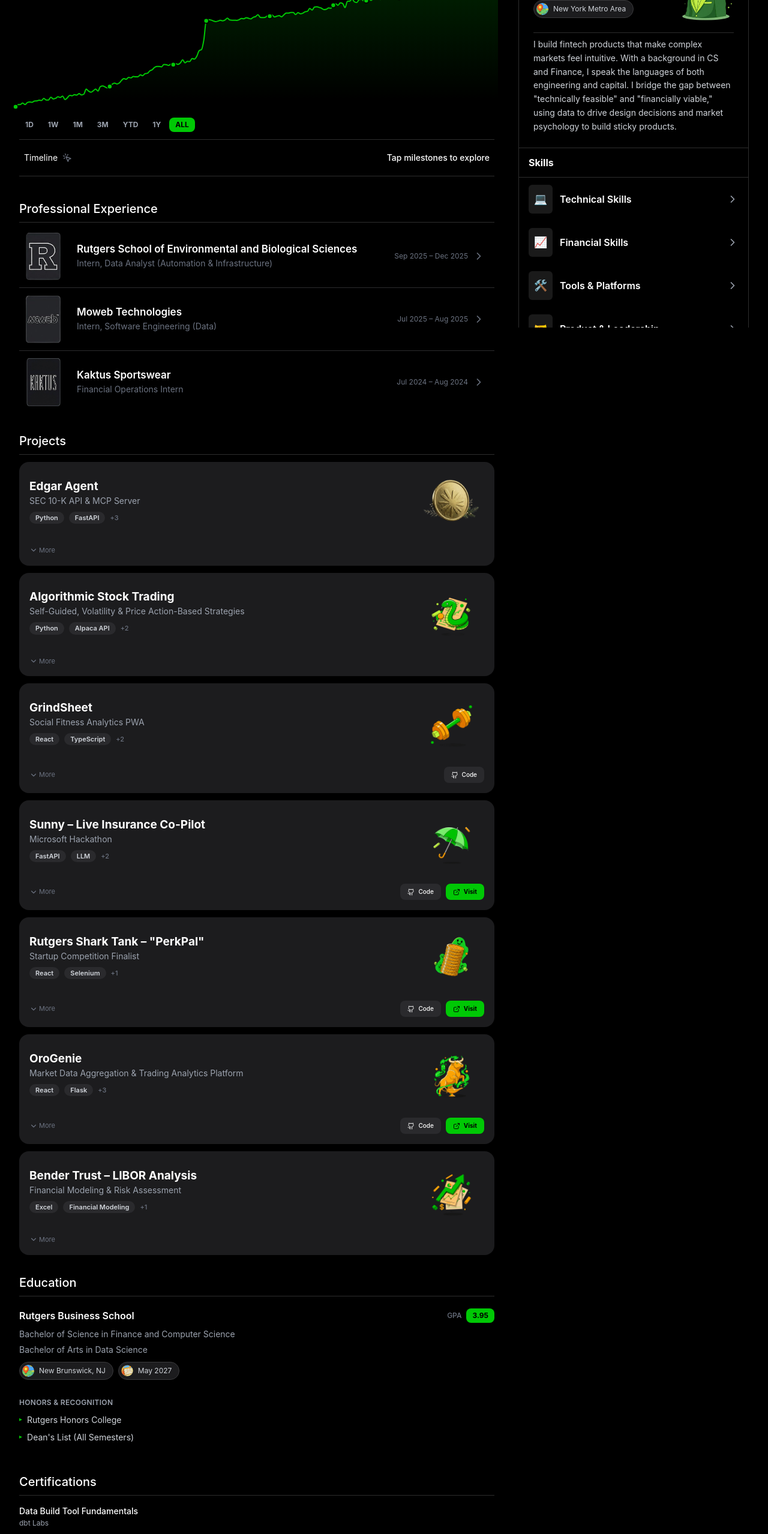
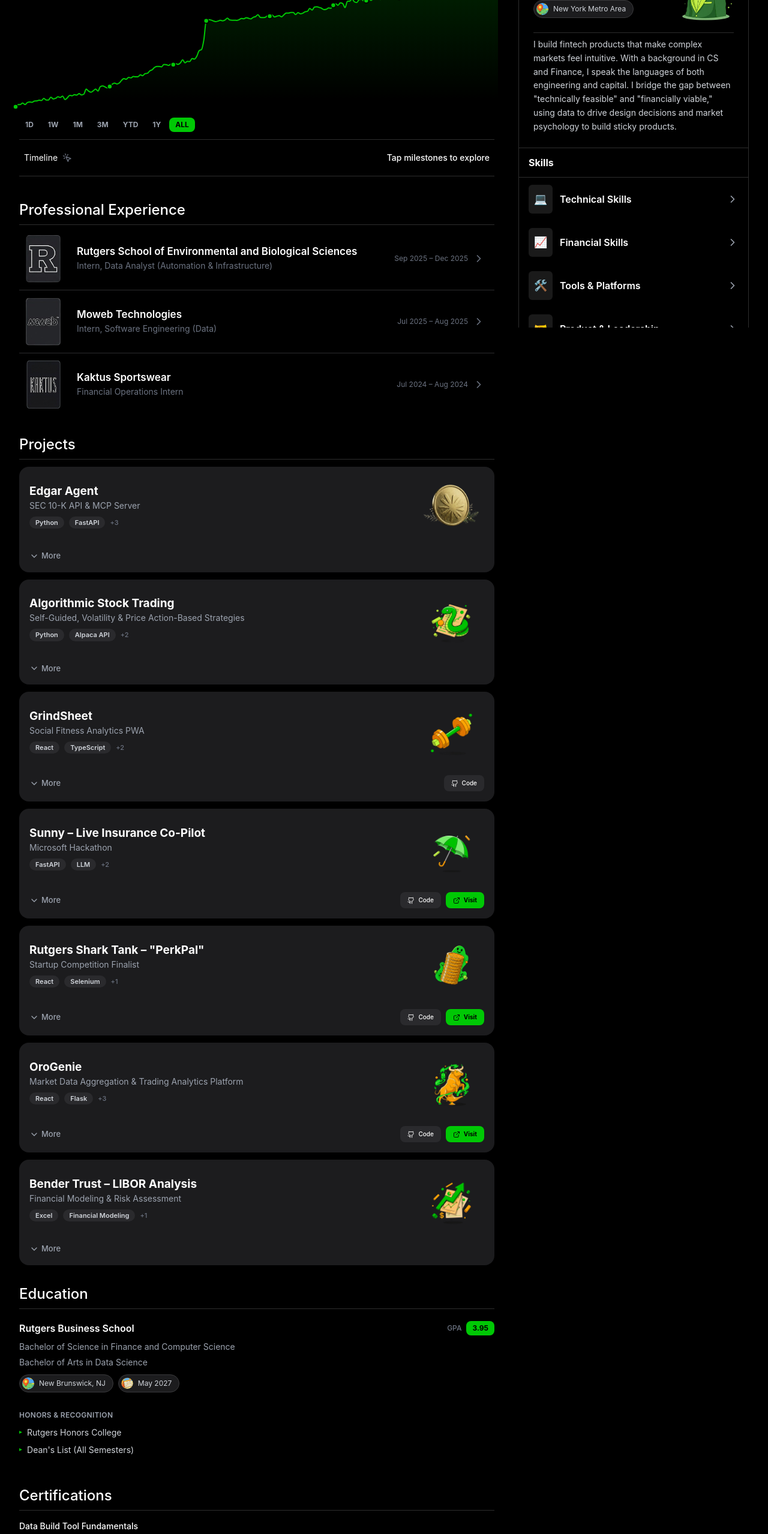
Before and after one commit to vp-27/portfolio, a React (Vite) app: page / in a window 1280 px wide. Shown: the part 234-2791 px from the top of the page at 60% size. Built offline with nearby package versions, Linux system fonts and the light colour scheme.

Commit message:
v4.1.5 - Font sizes

```diff
--- a/src/components/PortfolioSections.tsx
+++ b/src/components/PortfolioSections.tsx
@@ -38,7 +38,7 @@
       {/* Professional Experience Section */}
       <div data-section="experience">
         <div className="flex items-center">
-          <h2 className="text-2xl lg:text-xl font-medium text-left">Professional Experience</h2>
+          <h2 className="text-2xl font-medium text-left">Professional Experience</h2>
           <Link to="/experience" className="lg:hidden flex items-center">
             <ChevronRight className="w-5 h-5 text-gray-400" />
           </Link>
@@ -67,7 +67,7 @@
       {/* Projects Section */}
       <div data-section="projects">
         <div className="flex items-center">
-          <h2 className="text-2xl lg:text-xl font-medium text-left">Projects</h2>
+          <h2 className="text-2xl font-medium text-left">Projects</h2>
           <Link to="/projects" className="lg:hidden flex items-center">
             <ChevronRight className="w-5 h-5 text-gray-400" />
           </Link>
@@ -96,7 +96,7 @@
       {/* Education Section */}
       <div data-section="education">
         <div className="flex items-center">
-          <h2 className="text-2xl lg:text-xl font-medium text-left">Education</h2>
+          <h2 className="text-2xl font-medium text-left">Education</h2>
           <Link to="/education" className="lg:hidden flex items-center">
             <ChevronRight className="w-5 h-5 text-gray-400" />
           </Link>
@@ -167,7 +167,7 @@
       {/* Certifications Section */}
       <div>
         <div className="flex items-center">
-          <h2 className="text-2xl lg:text-xl font-medium text-left">Certifications</h2>
+          <h2 className="text-2xl font-medium text-left">Certifications</h2>
           <Link to="/education" className="lg:hidden flex items-center">
             <ChevronRight className="w-5 h-5 text-gray-400" />
           </Link>
--- a/src/components/ProjectCard.tsx
+++ b/src/components/ProjectCard.tsx
@@ -138,12 +138,12 @@
         {/* Action Row: More (Left) + Buttons (Right) */}
         <div className="flex items-center justify-between mt-3">
           {/* Expand indicator */}
-          <div className="flex items-center gap-0.5 text-gray-500 text-[11px]">
+          <div className="flex items-center gap-1 text-gray-400 text-[13px] font-medium">
             <motion.div
               animate={{ rotate: isExpanded ? 180 : 0 }}
               transition={{ duration: 0.2 }}
             >
-              <ChevronDown className="w-3.5 h-3.5" />
+              <ChevronDown className="w-4 h-4" />
             </motion.div>
             <span>{isExpanded ? 'Less' : 'More'}</span>
           </div>
```
